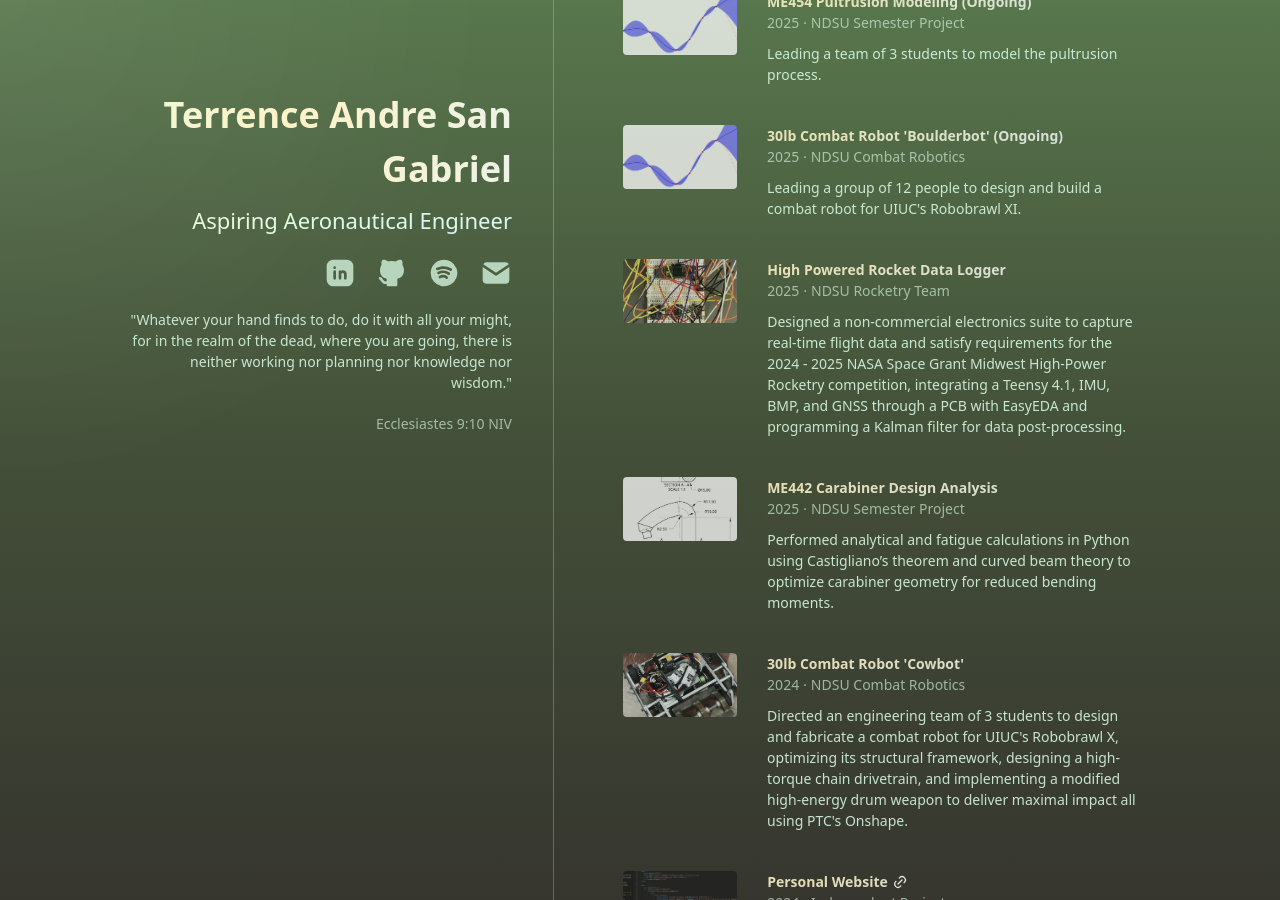
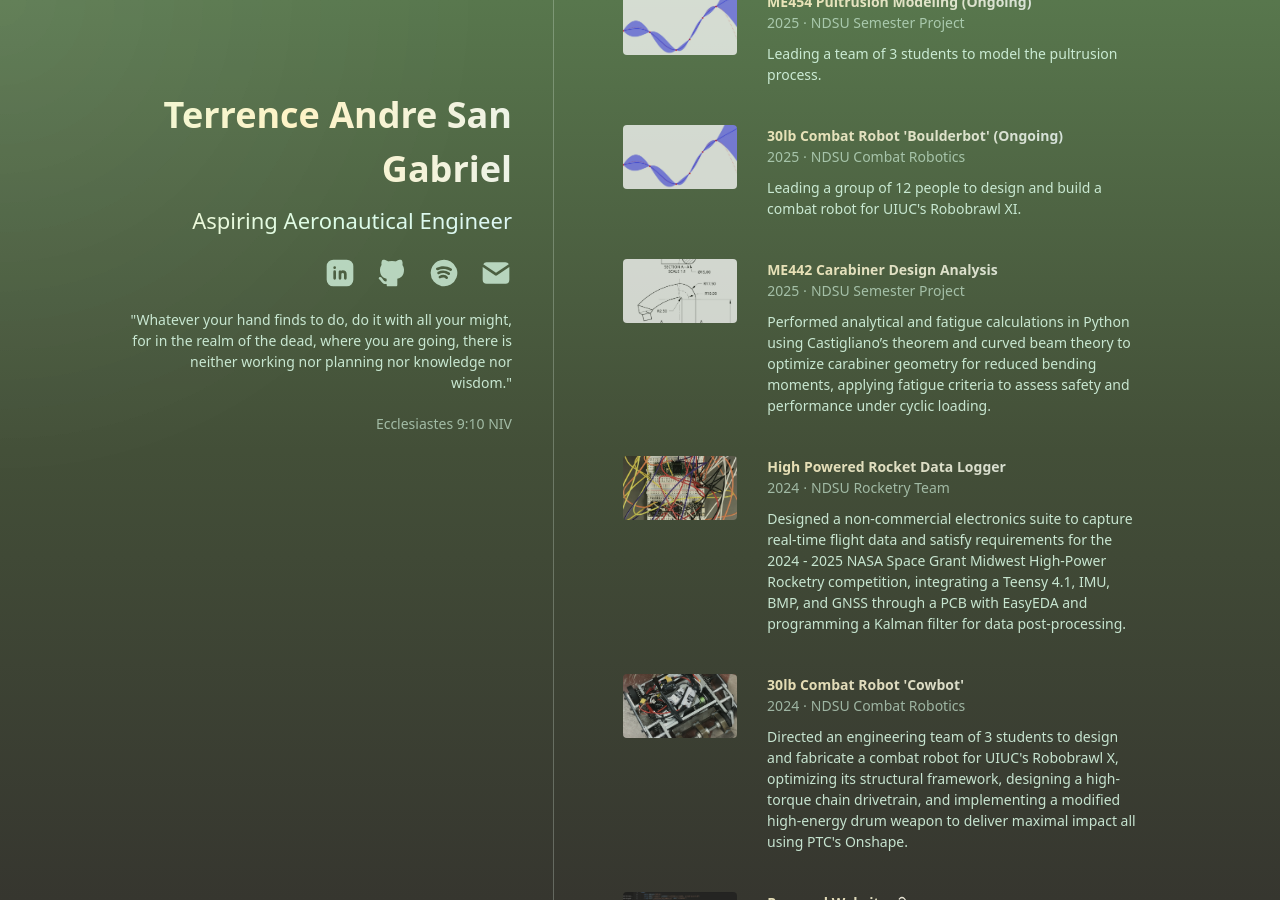
Before and after one commit to akositerrence/akositerrence.github.io, a Jekyll site: the page built from index.html, in a window 1280 px wide and 900 px high, scrolled down 1451 px. Built offline with Jekyll 4.4.1, drawn with Linux system fonts in a browser that asks for light colours.

Commit message:
rearranged projects

```diff
--- a/index.html
+++ b/index.html
@@ -225,26 +225,6 @@ title: Home
                         </p>
                     </div>
                 </div>
-                <!-- high powered rocket -->
-                <div class="portfolio-instance">
-                    <div class="portfolio-img-col">
-                        <a href="" class="portfolio-img-container">
-                            <img class="portfolio-img" src="./src/media/portfolio/rocket-logger.webp">
-                        </a>
-                    </div>
-                    <div class="portfolio-col">
-                        <div class="portfolio-title standard-text">
-                            <h3 class="content-title-link">High Powered Rocket Data Logger</h3>
-                        </div>
-                        <div class="project-date standard-text"> 2025 ⋅ NDSU Rocketry Team </div>
-                        <p class="portfolio-description standard-text">
-                            Designed a non-commercial electronics suite to capture
-                            real-time flight data and satisfy requirements for the 2024 - 2025 NASA Space Grant Midwest High-Power
-                            Rocketry competition, integrating a Teensy 4.1, IMU, BMP, and GNSS through a PCB with EasyEDA
-                            and programming a Kalman filter for data post-processing.
-                        </p>
-                    </div>
-                </div>
                 <!-- carabiner design analysis -->
                 <div class="portfolio-instance">
                     <div class="portfolio-img-col">
@@ -259,8 +239,29 @@ title: Home
                         <div class="project-date standard-text"> 2025 ⋅ NDSU Semester Project </div>
                         <p class="portfolio-description standard-text">
                             Performed analytical and fatigue calculations in Python using
-                            Castigliano’s theorem and curved beam theory to optimize carabiner
-                            geometry for reduced bending moments.
+                            Castigliano’s theorem and curved beam theory to optimize
+                            carabiner geometry for reduced bending moments, applying
+                            fatigue criteria to assess safety and performance under cyclic loading.
+                        </p>
+                    </div>
+                </div>
+                <!-- high powered rocket -->
+                <div class="portfolio-instance">
+                    <div class="portfolio-img-col">
+                        <a href="" class="portfolio-img-container">
+                            <img class="portfolio-img" src="./src/media/portfolio/rocket-logger.webp">
+                        </a>
+                    </div>
+                    <div class="portfolio-col">
+                        <div class="portfolio-title standard-text">
+                            <h3 class="content-title-link">High Powered Rocket Data Logger</h3>
+                        </div>
+                        <div class="project-date standard-text"> 2024 ⋅ NDSU Rocketry Team </div>
+                        <p class="portfolio-description standard-text">
+                            Designed a non-commercial electronics suite to capture
+                            real-time flight data and satisfy requirements for the 2024 - 2025 NASA Space Grant Midwest High-Power
+                            Rocketry competition, integrating a Teensy 4.1, IMU, BMP, and GNSS through a PCB with EasyEDA
+                            and programming a Kalman filter for data post-processing.
                         </p>
                     </div>
                 </div>
```
